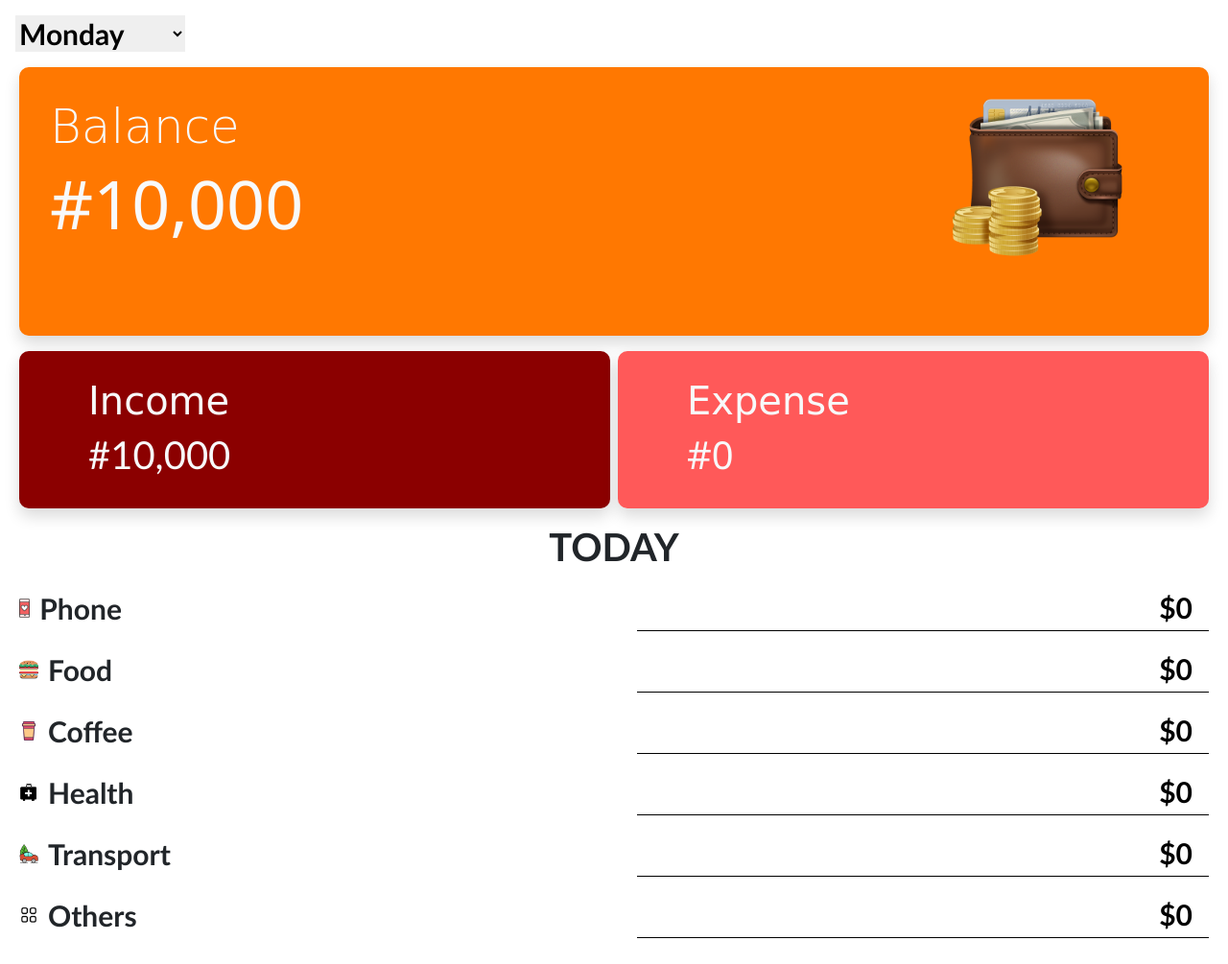
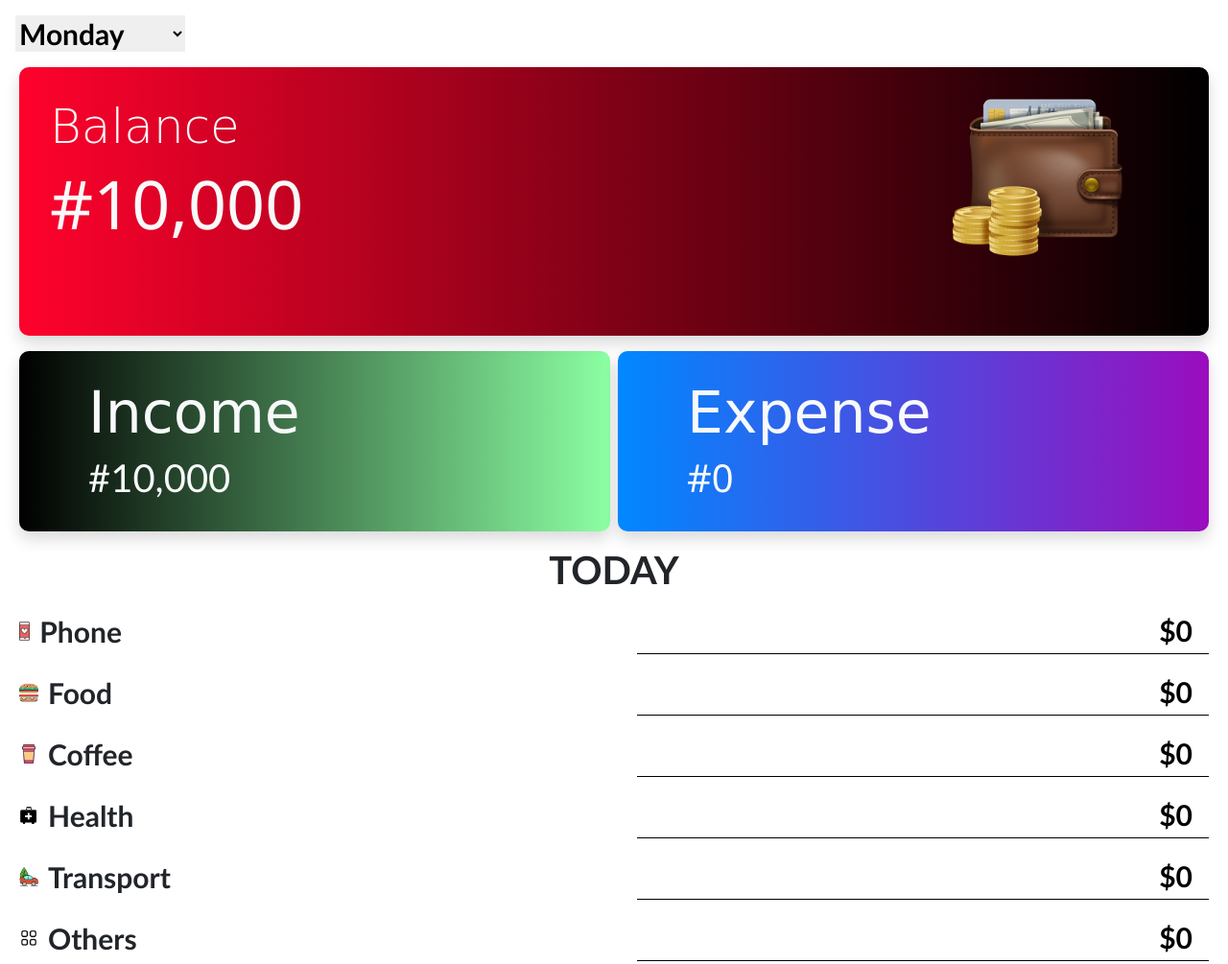
Before and after one commit to pepelindr13/budget-tracker, a plain HTML site: page index.html in a window 1280 px wide. Shown: the top 1005 px of the page at 96% size. Drawn offline with nearby package versions, Linux system fonts and the light colour scheme; a web font is replaced by a local one.

Commit message:
gradient

```diff
--- a/style.css
+++ b/style.css
@@ -18,7 +18,8 @@ body {
 .top-container {
   height: 35vh;
   border-radius: 10px;
-  background-color: #ff7801;
+  /* background-image: linear-gradient(to right ,rgb(255, 68, 0), rgb(13, 190, 143)); */
+  background-image: linear-gradient(to left ,black, rgb(255, 2, 44));
   margin: 0;
   width: 100%;
   font-family: 'Segoe UI', Tahoma, Geneva, Verdana, sans-serif;
@@ -48,7 +49,7 @@ select {
 }
 
 .left-top {
-  background-color: darkred;
+  background-image: linear-gradient(to right ,rgb(0, 0, 0), rgba(2, 255, 53, 0.455));
   /* height: 25vh; */
   border-radius: 10px;
 }
@@ -59,7 +60,7 @@ select {
 }
 
 .right-top {
-  background-color: #ff5959;
+  background-image: linear-gradient(to right ,rgb(0, 136, 255), rgb(155, 13, 190));
   /* height: 25vh; */
   border-radius: 10px;
   font-family: 'Segoe UI', Tahoma, Geneva, Verdana, sans-serif;
@@ -70,7 +71,7 @@ select {
 
 .right-top h2, .left-top h2 {
   font-family: 'Whisper', cursive;
-  font-size: 40px;
+  font-size: 60px;
 }
 
 #err {
@@ -102,6 +103,12 @@ button {
   width: 100%;
 }
 
+button:hover {
+  background-color: black;
+  color: rgb(255, 106, 0);
+  border:1px solid rgb(255, 106, 0);
+}
+
 @media (max-width:475px) {
   .top-container {
     height: 25vh;
```
Also changed, not shown: index.html (+1 -1 lines).
